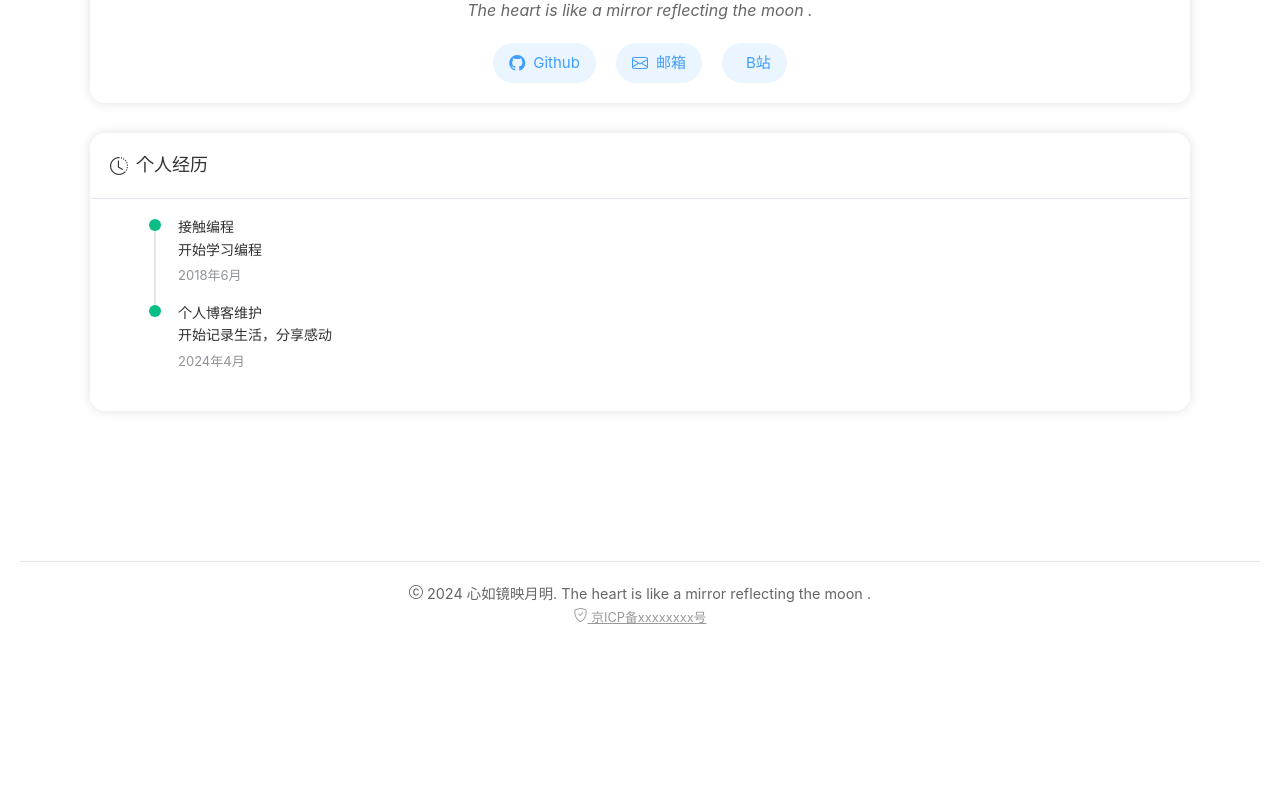
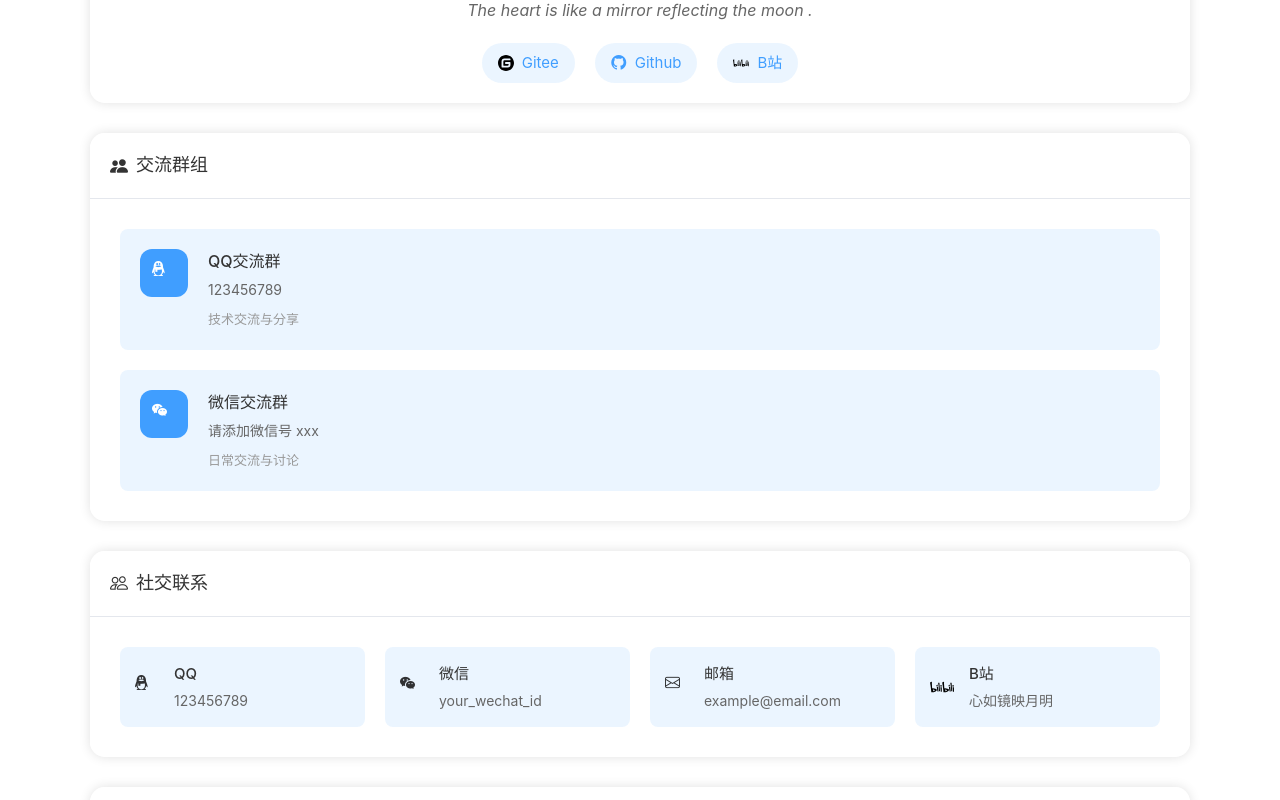
Before and after one commit to leimu0812/blog, a Vue app: page /about in a window 1280 px wide. Shown: the part 640-1440 px from the top of the page. Before the commit the page ends 1288 px from the top, so only its background shows below. Built offline with nearby package versions, Linux system fonts and the light colour scheme; the HTML template or start-up script is replaced by a standard one.

Commit message:
更新界面的icon图标

```diff
--- a/src/components/Icon.vue
+++ b/src/components/Icon.vue
@@ -1,5 +1,17 @@
 <template>
-    <i :class="['bi', `bi-${name}`]" :style="style"></i>
+    <div class="icon-wrapper" :style="wrapperStyle">
+        <i v-if="!isCustomIcon" :class="`bi bi-${props.name}`" :style="iconStyle"></i>
+
+        <img v-else-if="name === 'bilibili'"
+             src="@/assets/icons/bilibili.svg"
+             :style="iconStyle"
+             alt="bilibili" />
+
+        <img v-else-if="name === 'gitee'"
+             src="@/assets/icons/gitee.svg"
+             :style="iconStyle"
+             alt="gitee" />
+    </div>
 </template>
 
 <script setup lang="ts">
@@ -16,20 +28,37 @@ const props = defineProps({
     },
     color: {
         type: String,
-        default: ''
+        default: 'currentColor'
     }
 })
 
-const style = computed(() => ({
-    fontSize: typeof props.size === 'number' ? `${props.size}px` : props.size,
-    color: props.color
+const isCustomIcon = computed(() => {
+    return ['bilibili', 'gitee'].includes(props.name)
+})
+
+const iconStyle = computed(() => ({
+    width: typeof props.size === 'number' ? `${props.size}px` : props.size,
+    height: typeof props.size === 'number' ? `${props.size}px` : props.size,
+    color: props.color,
+}))
+
+const wrapperStyle = computed(() => ({
+    width: typeof props.size === 'number' ? `${props.size}px` : props.size,
+    height: typeof props.size === 'number' ? `${props.size}px` : props.size,
+    display: 'inline-flex',
+    alignItems: 'center',
+    justifyContent: 'center',
 }))
 </script>
 
 <style scoped>
-.bi {
-    display: inline-flex;
-    align-items: center;
-    justify-content: center;
+.icon-wrapper {
+    line-height: 0;
+}
+
+.icon-wrapper img {
+    width: 100%;
+    height: 100%;
+    object-fit: contain;
 }
 </style>
--- a/src/views/main/AboutView.vue
+++ b/src/views/main/AboutView.vue
@@ -31,6 +31,51 @@
                         <Icon :name="social.icon" :size="16" />
                         <span>{{ social.name }}</span>
                     </a>
+                </div>
+            </div>
+        </el-card>
+
+        <!-- 群组信息卡片 -->
+        <el-card class="common-card groups-card fade-in" style="animation-delay: 0.3s">
+            <template #header>
+                <div class="card-header">
+                    <Icon name="people-fill" :size="18" />
+                    <span>交流群组</span>
+                </div>
+            </template>
+            <div class="groups-grid">
+                <div v-for="(group, index) in groups"
+                     :key="index"
+                     class="group-item">
+                    <div class="group-icon">
+                        <Icon :name="group.icon" :size="24" />
+                    </div>
+                    <div class="group-info">
+                        <div class="group-name">{{ group.name }}</div>
+                        <div class="group-id">{{ group.id }}</div>
+                        <div class="group-desc">{{ group.description }}</div>
+                    </div>
+                </div>
+            </div>
+        </el-card>
+
+        <!-- 社交软件信息卡片 -->
+        <el-card class="common-card social-card fade-in" style="animation-delay: 0.2s">
+            <template #header>
+                <div class="card-header">
+                    <Icon name="people" :size="18" />
+                    <span>社交联系</span>
+                </div>
+            </template>
+            <div class="social-grid">
+                <div v-for="(contact, index) in contacts"
+                     :key="index"
+                     class="contact-item">
+                    <Icon :name="contact.icon" :size="24" />
+                    <div class="contact-info">
+                        <div class="contact-name">{{ contact.name }}</div>
+                        <div class="contact-value">{{ contact.value }}</div>
+                    </div>
                 </div>
             </div>
         </el-card>
@@ -70,8 +115,8 @@ const profile = ref({
     quote: 'The heart is like a mirror reflecting the moon .',
     tags: ['00后', '程序员', '游戏玩家', '一个人'],
     socials: [
+        { name: 'Gitee', icon: 'gitee', link: 'https://gitee.com/leimu0812' },
         { name: 'Github', icon: 'github', link: 'https://github.com/leimu0812' },
-        { name: '邮箱', icon: 'envelope', link: 'https://mail.aliyun.com/' },
         { name: 'B站', icon: 'bilibili', link: 'https://space.bilibili.com/179362285' },
     ]
 })
@@ -79,17 +124,39 @@ const profile = ref({
 const experiences = ref([
     {
         time: '2018年6月',
-        title: '接触编程',
-        content: '开始学习编程',
+        title: '111',
+        content: '111',
         type: 'success',
         color: '#0bbd87'
     },
     {
         time: '2024年4月',
-        title: '个人博客维护',
-        content: '开始记录生活，分享感动',
+        title: '222',
+        content: '222',
         type: 'success',
         color: '#0bbd87'
+    }
+])
+
+const contacts = ref([
+    { name: 'QQ', icon: 'tencent-qq', value: '123456789' },
+    { name: '微信', icon: 'wechat', value: 'your_wechat_id' },
+    { name: '邮箱', icon: 'envelope', value: 'example@email.com' },
+    { name: 'B站', icon: 'bilibili', value: '心如镜映月明' },
+])
+
+const groups = ref([
+    {
+        name: 'QQ交流群',
+        icon: 'tencent-qq',
+        id: '123456789',
+        description: '技术交流与分享'
+    },
+    {
+        name: '微信交流群',
+        icon: 'wechat',
+        id: '请添加微信号 xxx',
+        description: '日常交流与讨论'
     }
 ])
 </script>
@@ -274,4 +341,103 @@ const experiences = ref([
         flex-wrap: wrap;
     }
 }
+
+.social-card {
+    margin-bottom: 30px;
+}
+
+.social-grid {
+    display: grid;
+    grid-template-columns: repeat(auto-fit, minmax(200px, 1fr));
+    gap: 20px;
+    padding: 10px;
+}
+
+.contact-item {
+    display: flex;
+    align-items: center;
+    gap: 15px;
+    padding: 15px;
+    border-radius: 8px;
+    background: var(--primary-light);
+    transition: all 0.3s ease;
+}
+
+.contact-item:hover {
+    transform: translateY(-2px);
+    box-shadow: var(--card-shadow);
+}
+
+.contact-info {
+    display: flex;
+    flex-direction: column;
+    gap: 4px;
+}
+
+.contact-name {
+    font-weight: 500;
+    color: var(--text-primary);
+}
+
+.contact-value {
+    color: var(--text-regular);
+    font-size: 14px;
+}
+
+.groups-card {
+    margin-bottom: 30px;
+}
+
+.groups-grid {
+    display: grid;
+    gap: 20px;
+    padding: 10px;
+}
+
+.group-item {
+    display: flex;
+    gap: 20px;
+    padding: 20px;
+    border-radius: 8px;
+    background: var(--primary-light);
+    transition: all 0.3s ease;
+}
+
+.group-item:hover {
+    transform: translateX(5px);
+    box-shadow: var(--card-shadow);
+}
+
+.group-icon {
+    display: flex;
+    align-items: center;
+    justify-content: center;
+    width: 48px;
+    height: 48px;
+    border-radius: 12px;
+    background: var(--primary-color);
+    color: white;
+}
+
+.group-info {
+    flex: 1;
+}
+
+.group-name {
+    font-size: 16px;
+    font-weight: 500;
+    color: var(--text-primary);
+    margin-bottom: 4px;
+}
+
+.group-id {
+    font-size: 14px;
+    color: var(--text-regular);
+    margin-bottom: 8px;
+}
+
+.group-desc {
+    font-size: 13px;
+    color: var(--text-secondary);
+}
 </style>
--- a/src/views/main/HomeView.vue
+++ b/src/views/main/HomeView.vue
@@ -140,9 +140,10 @@ const info = ref({
 // 社交链接
 const socials = ref([
     { icon: 'github', link: 'https://github.com', title: 'Github' },
-    { icon: 'envelope', link: 'mailto:example@example.com', title: '邮箱' },
+    { icon: 'gitee', link: 'https://gitee.com/your-username', title: 'Gitee' },
+    { icon: 'bilibili', link: 'https://space.bilibili.com/179362285', title: 'Bilibili' },
     { icon: 'geo-alt', link: '#', title: '坐标：北京' },
-    { icon: 'person', link: '', title: '关于我' }
+    { icon: 'person', link: '/about', title: '关于我' }
 ])
 
 // 搜索文本
@@ -190,7 +191,7 @@ const tags = ref([
     { name: 'HTML', count: 4, type: 'danger' },
     { name: 'Node.js', count: 3, type: '' },
     { name: '前端', count: 10, type: 'success' },
-    { name: '后端', count: 7, type: 'info' }
+    { name: '1111', count: 7, type: 'info' }
 ])
 
 // 标签点击处理函数
```
Also changed, not shown: src/assets/icons/bilibili.svg (renamed from src/assets/icon/bilibili.svg), src/assets/icons/gitee.svg (added).
